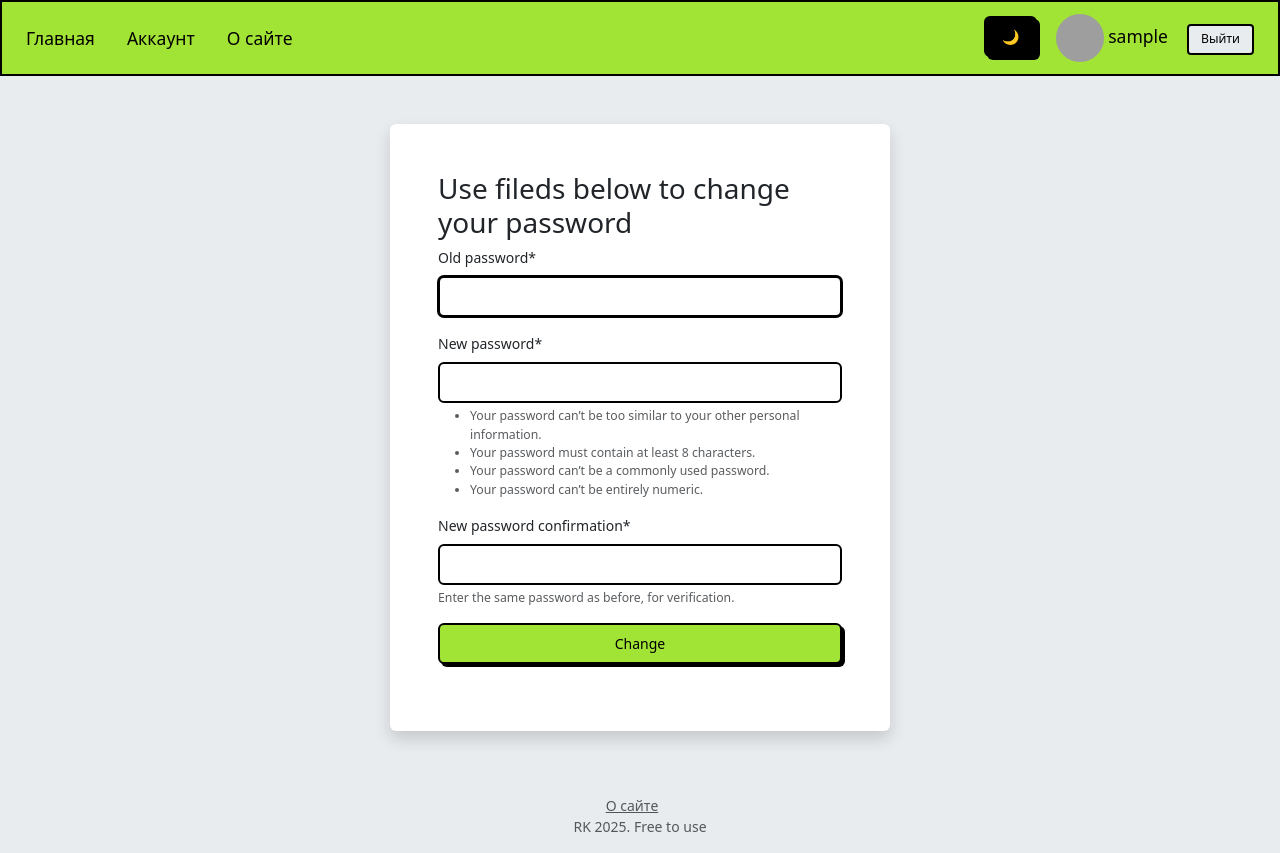
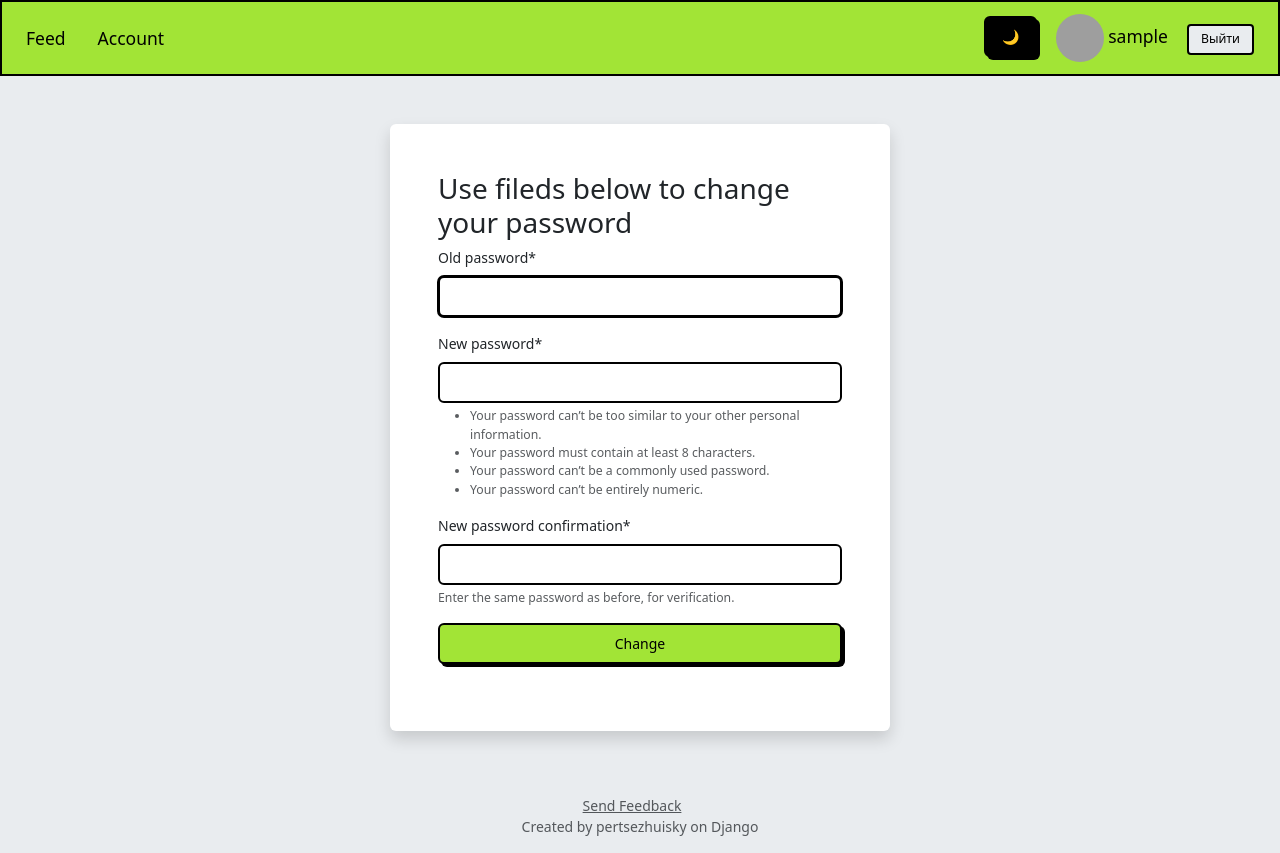
Before and after one commit to pertsezhuisky/django_blog, a Django app: page /account/password_change/ in a window 1280 px wide. Run offline with Django 5.2, Linux system fonts and the light colour scheme; the visitor is signed in with stand-in values (Sample User, id 1); parts of the project's set-up code (start-up, migrations or seed data) failed here and were passed over; some libraries are stand-ins or nearby versions; grey boxes are pictures that could not be loaded.

Commit message:
'About' page routes changed

```diff
--- a/myblog/templates/includes/footer.html
+++ b/myblog/templates/includes/footer.html
@@ -1,6 +1,6 @@
 <footer class="footer mt-auto py-3 bg-light text-center">
     <div class="container">
-      <a href="#" class="text-muted me-3">О сайте</a>
-      <p class="mb-0 text-muted">RK 2025. Free to use</p>
+      <a href="{% url 'about' %}" class="text-muted me-3">Send Feedback</a>
+      <p class="mb-0 text-muted">Created by pertsezhuisky on Django</p>
     </div>
   </footer>
--- a/myblog/templates/includes/header.html
+++ b/myblog/templates/includes/header.html
@@ -2,9 +2,8 @@
     <nav class="navbar navbar-expand-lg bg-primary px-4" data-bs-theme="light">
       <div class="d-flex w-100 align-items-center">
         <div class="content_bar d-flex gap-3">
-          <a class="navbar-brand text-black" href="{% url 'items_list' %}">Главная</a>
-          <a class="navbar-brand text-black" href="{% url 'profile' %}">Аккаунт</a>
-          <a class="navbar-brand text-black" href="about/">О сайте</a>
+          <a class="navbar-brand text-black" href="{% url 'items_list' %}">Feed</a>
+          <a class="navbar-brand text-black" href="{% url 'profile' %}">Account</a>
         </div>
         <div class="ms-auto d-flex align-items-center gap-3">
         <form action="{% url 'switch_theme' %}" method="post" class="m-0">
```
